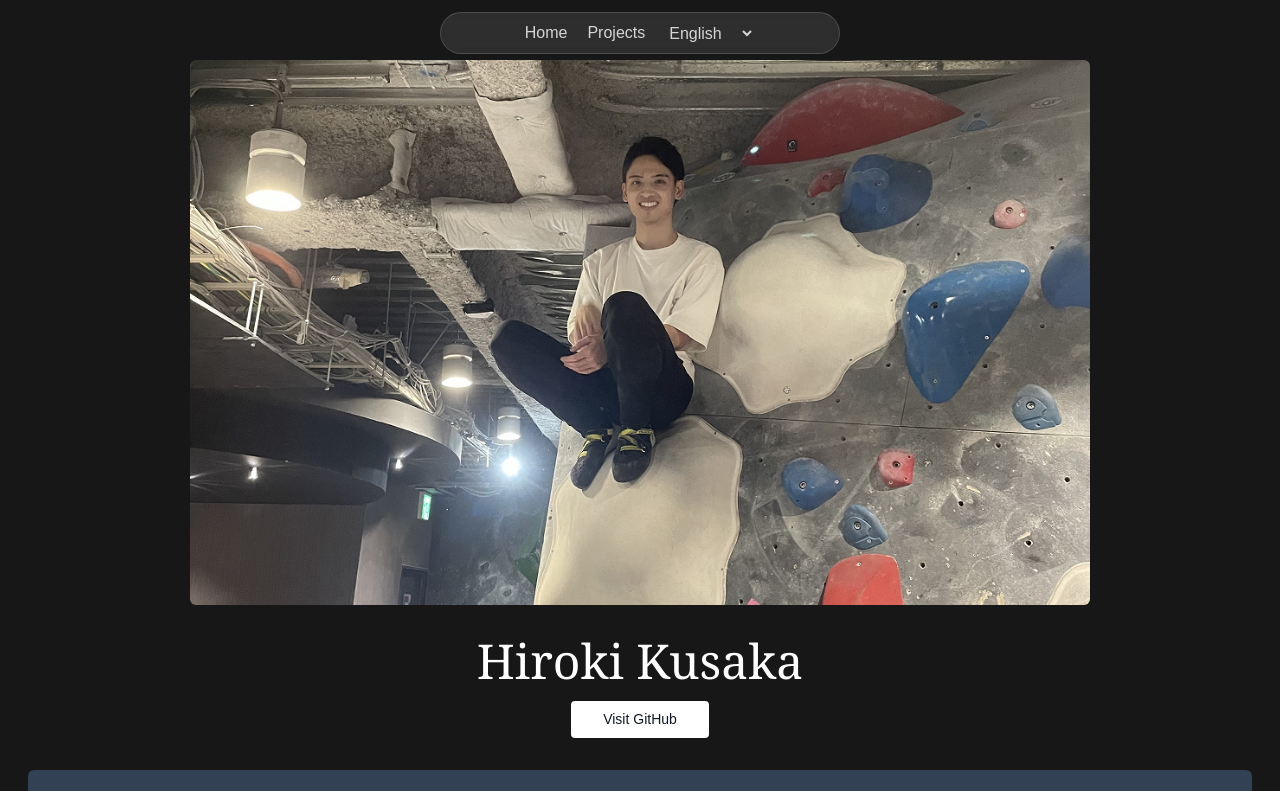
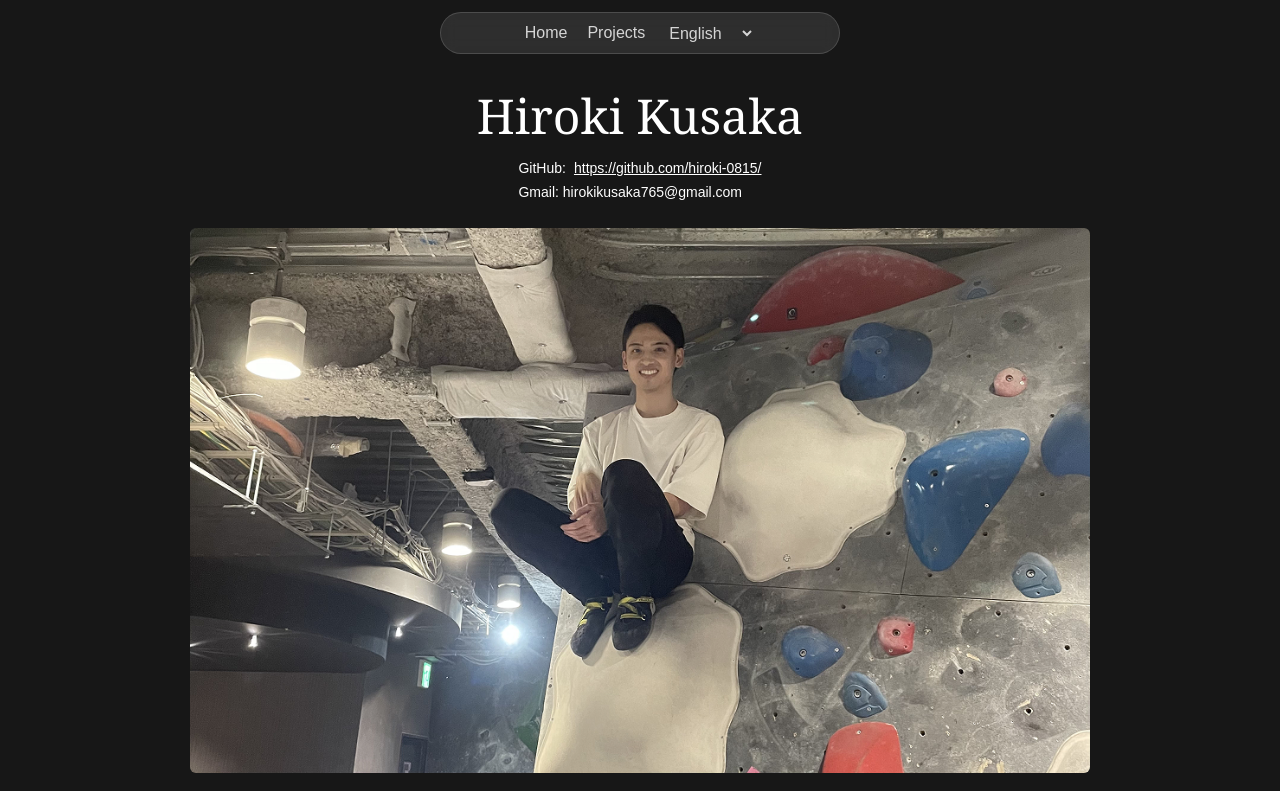
Before and after one commit to hiroki-0815/portfolio, a Next.js app: page /en in a window 1280 px wide. Shown: the top 791 px of the page. Built offline with nearby package versions, Linux system fonts and the light colour scheme.

Commit message:
change some layout

```diff
--- a/src/app/section/Hero.tsx
+++ b/src/app/section/Hero.tsx
@@ -10,23 +10,40 @@ export const HeroSection = () => {
   return (
     <div className="py-10 relative z-0 overflow-x-clip" id="home">
       <div className="container mx-auto flex flex-col items-center">
-        <Image src={me} className="w-[900px] rounded-md" alt={t("altText")} />
-
         <h1 className="font-serif text-white text-3xl md:text-5xl text-center mt-8">
           {t("name")}
         </h1>
+        <ul className="mt-4">
+          <li>
+            <div className="flex flex-row gap-2 items-center">
+              <div className=" text-white text-[14px]">GitHub:</div>
+              <div>
                 <a
                   href="https://github.com/hiroki-0815/"
                   target="_blank"
                   rel="noopener noreferrer"
-          className="mt-4 px-8 py-2 bg-white text-gray-900 text-[14px] rounded hover:bg-gray-200 transition mb-4 inline-block"
+                  className="text-white text-[14px] underline rounded transition inline-block"
                 >
-          Visit GitHub
+                  https://github.com/hiroki-0815/
                 </a>
-        <p className="mt-4 px-5 py-4 z-50 text-center rounded-md text-white bg-slate-700 md:text-lg">
+              </div>
+            </div>
+          </li>
+          <li>
+            <div className="text-white text-[14px] rounded transition inline-block">
+              Gmail: hirokikusaka765@gmail.com
+            </div>
+          </li>
+        </ul>
+        <div className="max-w-[900px] w-full flex flex-col items-center">
+          <div className="mt-6 w-full">
+            <Image src={me} className="rounded-md w-full" alt={t("altText")} />
+          </div>
+          <p className="mt-4 px-5 py-4 text-center rounded-md text-white md:text-lg w-full">
             {t("description")}
           </p>
         </div>
       </div>
+    </div>
   );
 };
--- a/src/app/section/Projects.tsx
+++ b/src/app/section/Projects.tsx
@@ -72,13 +72,12 @@ const ProjectsSection = () => {
           {t("featuredProjects")}
         </h2>
       </div>
-
       {portfolioProjects.map((project, projectIndex) => (
         <Card
           key={projectIndex}
-          className="p-6 flex flex-col mt-10 bg-gray-800 rounded-3xl z-0 overflow-hidden
+          className="p-6 flex flex-col bg-gray-800 rounded-3xl z-0 overflow-hidden
             after:-z-10 after:content-[''] after:absolute after:inset-0 after:outline-2 after:outline
-            after:-outline-offset-2 after:rounded-3xl after:outline-white/20 lg:px-16 lg:py-14"
+            after:-outline-offset-2 after:rounded-3xl after:outline-white/20 lg:px-16"
           style={{ top: `calc(64px + ${projectIndex * 40}px)` }}
         >
           <div className="grid gap-16">
```
Lines whose indentation alone changed are shown as unchanged.
